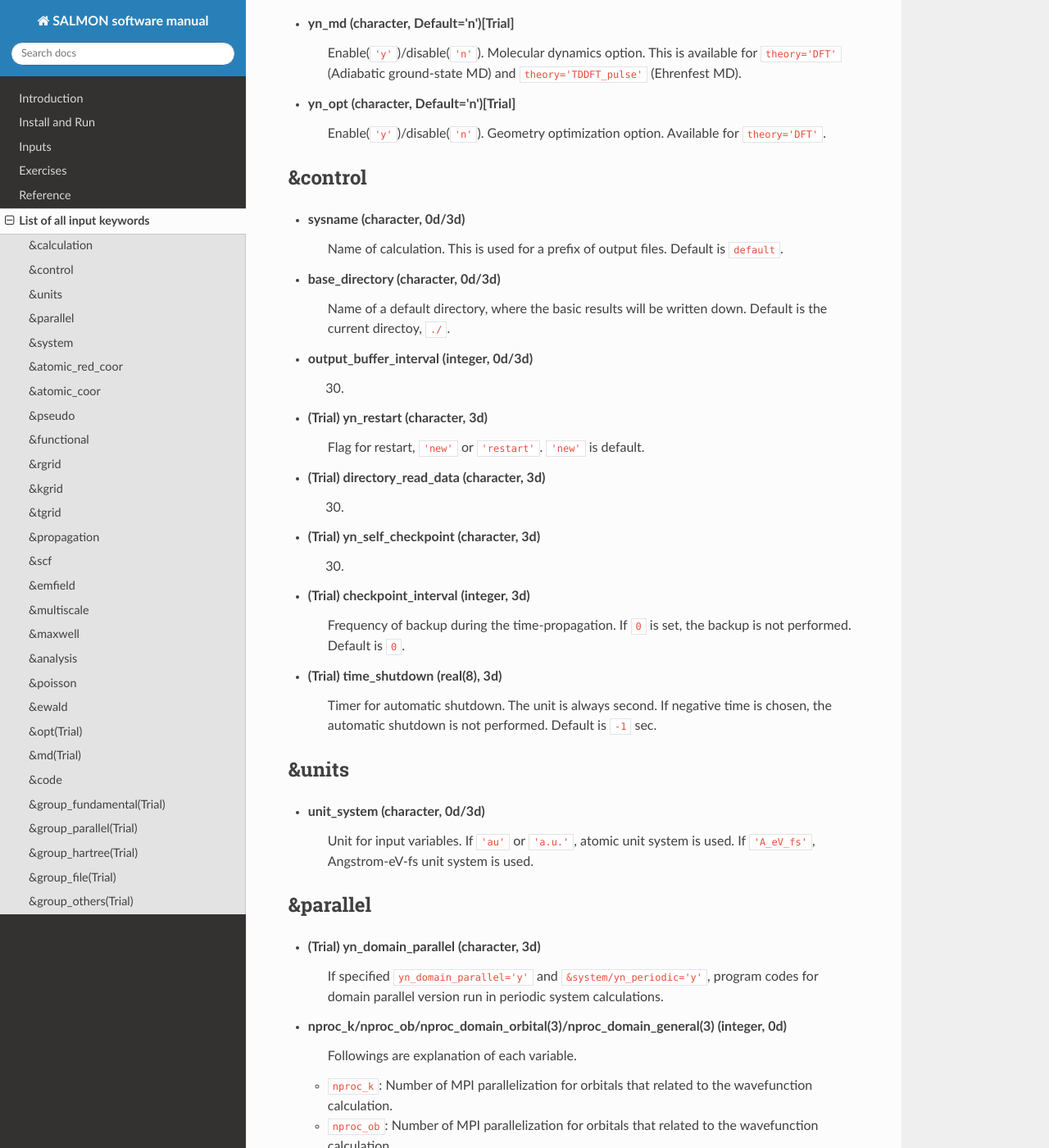
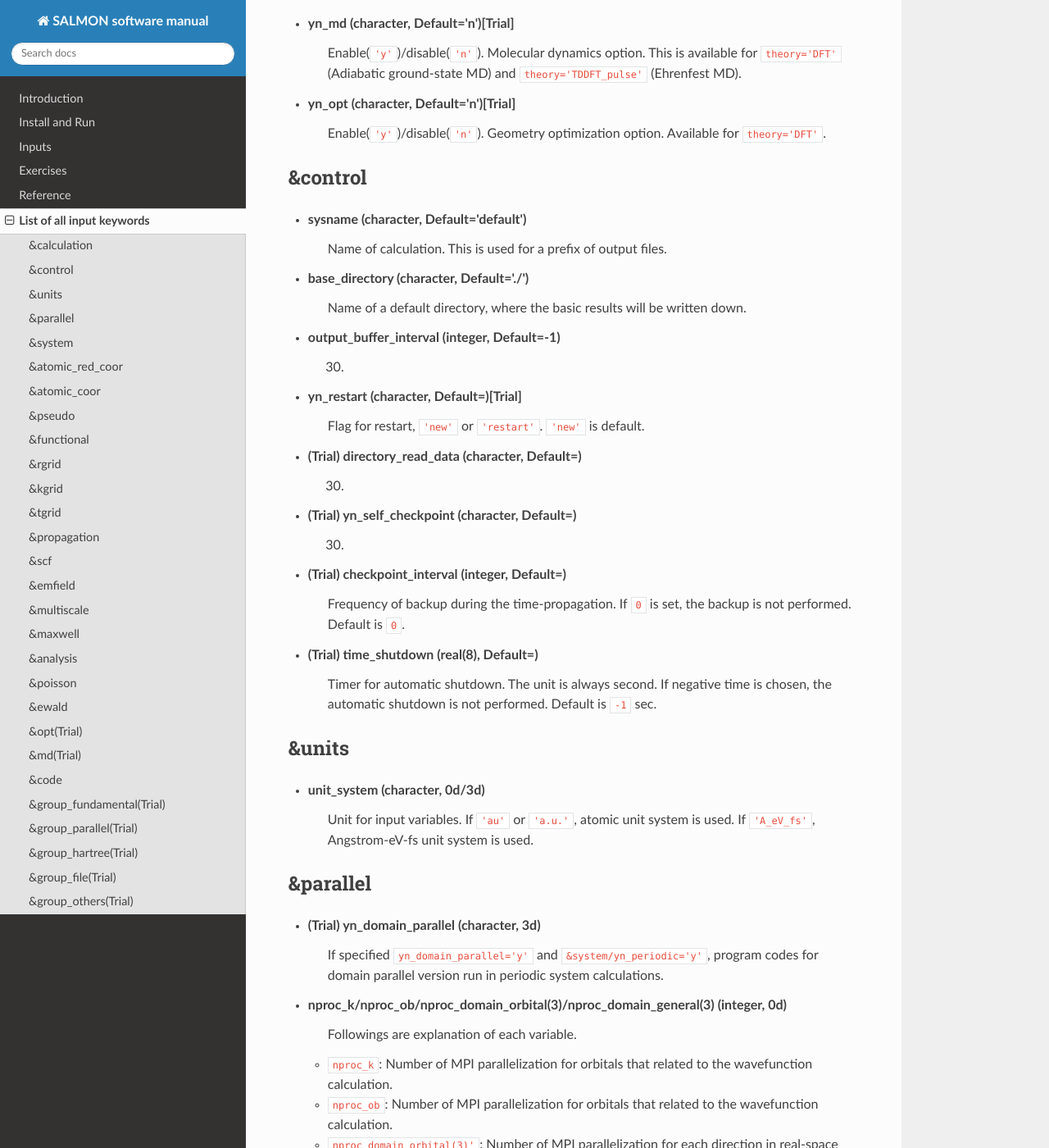
Before and after one commit to SALMON-TDDFT/SALMON-DOCS, a Sphinx documentation site: the page built from source/input_keyword_list.rst, in a window 1280 px wide and 1400 px high, scrolled down 1154 px. Shown: the whole window at 82% size. Built offline with Sphinx 7.4.7 and the Read the Docs theme 2.0.0, drawn with Linux system fonts in a browser that asks for light colours; formulas are drawn with MathJax 3.

Commit message:
Update input_keyword_list.rst

```diff
--- a/source/input_keyword_list.rst
+++ b/source/input_keyword_list.rst
@@ -58,33 +58,31 @@ List of all input keywords
 &control
 --------
 
-- **sysname** (character, 0d/3d)
+- **sysname** (character, Default='default')
    Name of calculation. This is used for a prefix of output files.
-   Default is ``default``.
 
-- **base_directory** (character, 0d/3d)
+- **base_directory** (character, Default='./')
    Name of a default directory, where the basic results will be written down.
-   Default is the current directoy, ``./``.
 
-- **output_buffer_interval** (integer, 0d/3d)
+- **output_buffer_interval** (integer, Default=-1)
    xxx.
 
-- (Trial) **yn_restart** (character, 3d)
+- **yn_restart** (character, Default=)[Trial]
    Flag for restart, ``'new'`` or ``'restart'``.
    ``'new'`` is default.
 
-- (Trial) **directory_read_data** (character, 3d)
+- (Trial) **directory_read_data** (character, Default=)
    xxx.
 
-- (Trial) **yn_self_checkpoint** (character, 3d)
+- (Trial) **yn_self_checkpoint** (character, Default=)
    xxx.
 
-- (Trial) **checkpoint_interval** (integer, 3d)
+- (Trial) **checkpoint_interval** (integer, Default=)
    Frequency of backup during the time-propagation.
    If ``0`` is set, the backup is not performed.
    Default is ``0``.
 
-- (Trial) **time_shutdown** (real(8), 3d)
+- (Trial) **time_shutdown** (real(8), Default=)
    Timer for automatic shutdown. The unit is always second.
    If negative time is chosen, the automatic shutdown is not performed.
    Default is ``-1`` sec.
```
